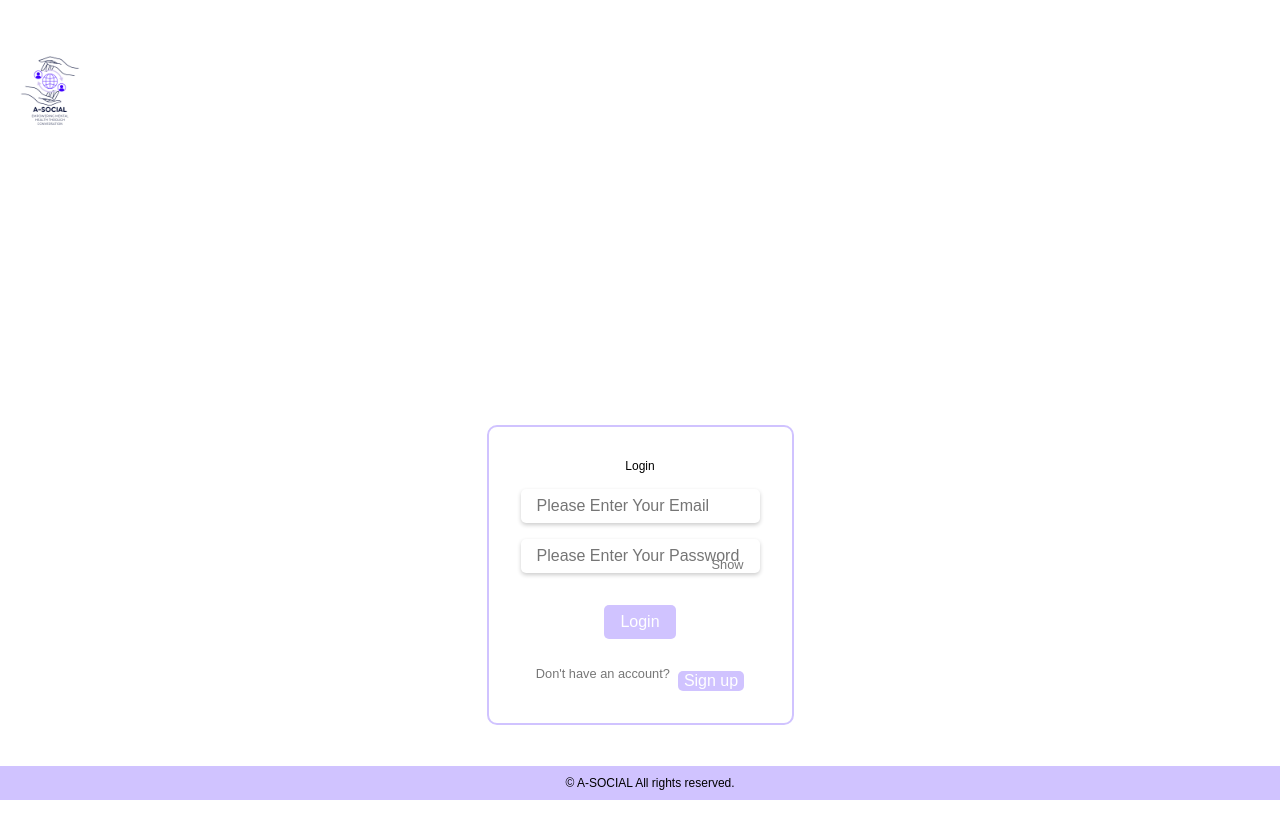
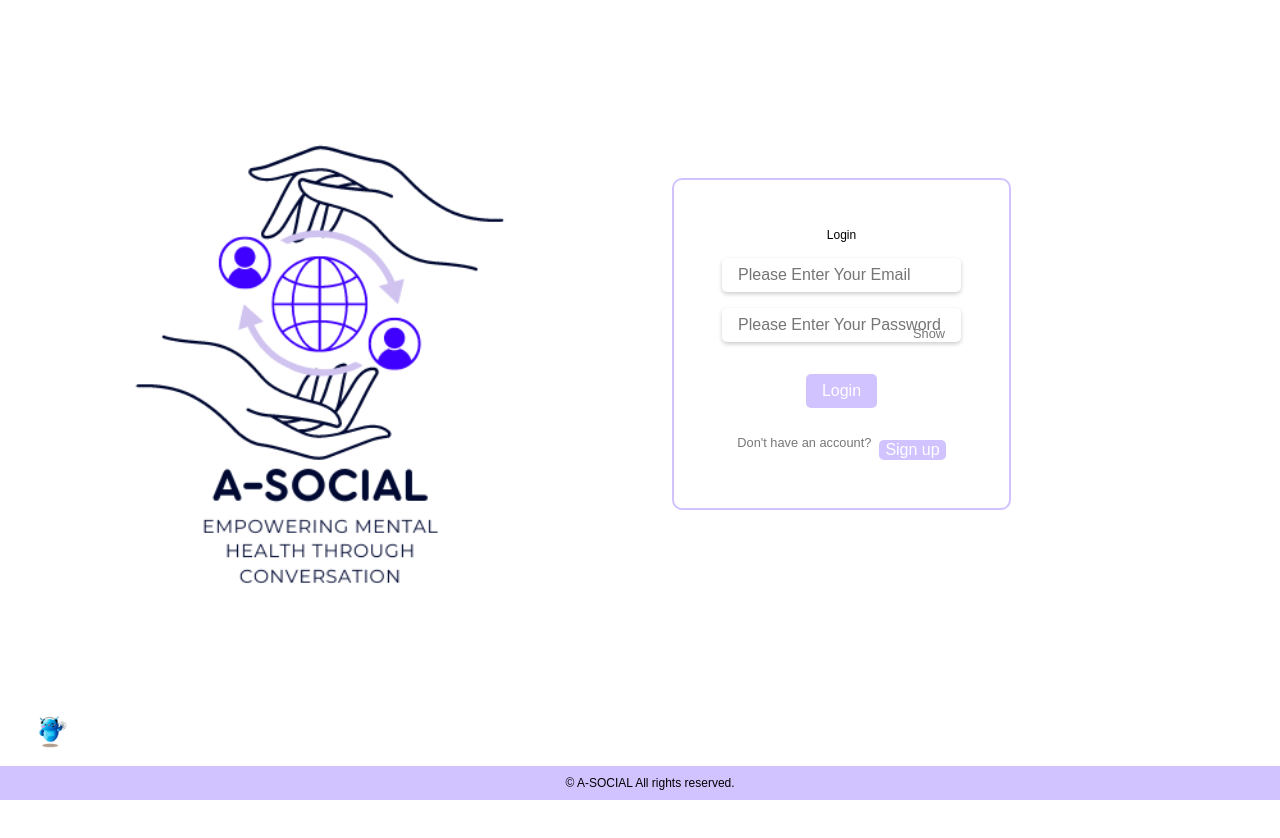
Before and after one commit to Team5Capstone/a-social-frontend, a React (Create React App) app: page / in a window 1280 px wide. Shown: the top 838 px of the page. After the commit the page ends 800 px from the top, so only its background shows below. Built offline with nearby package versions, Linux system fonts and the light colour scheme; no server answers; the HTML template or start-up script is replaced by a standard one.

Commit message:
landing css update

```diff
--- a/src/style/Landing.css
+++ b/src/style/Landing.css
@@ -1,17 +1,33 @@
+/* Landing.css */
+
 .landing-container {
   display: flex;
   flex-direction: column;
   justify-content: center;
   align-items: center;
-  height: 100vh;
+  margin-bottom: 2rem;
+}
+
+.box-container {
+  display: flex;
+  align-items: center;
 }
 
 .logo {
-  margin-bottom: 2rem;
+  display: flex;
+  flex-direction: column;
+  align-items: flex-start;
+  width: 50%;
+  margin-right: 2rem; /* Adjust the margin-right value as per your preference */
+}
+
+.logo img {
+  width: 100%;
+  height: auto;
 }
 
 .login-box {
-  padding: 2rem;
+  padding: 3rem;
   background-color: #fff;
   border: 2px solid #d0c3ff;
   border-radius: 10px;
@@ -71,6 +87,14 @@
   align-items: center;
 }
 
+.toggle-password-btn{
+  position: absolute;
+  padding: 0.7rem;
+  background-color: transparent;
+  color: #777;
+  border: none;
+}
+
 .signup-link {
   display: flex;
   justify-content: center;
@@ -93,3 +117,18 @@
 .signup-link p {
   margin-right: 0.5rem;
 }
+
+.tos-paragraph {
+  margin-bottom: 1rem; /* Adjust the margin-bottom value as per your preference */
+}
+
+.tos-modal-content {
+  height: 400px; /* Adjust the height as per your preference */
+  overflow-y: auto;
+}
+
+.modal-content h2 {
+  text-align: center;
+  font-weight: bold;
+  margin-bottom: 1rem;
+}
```
